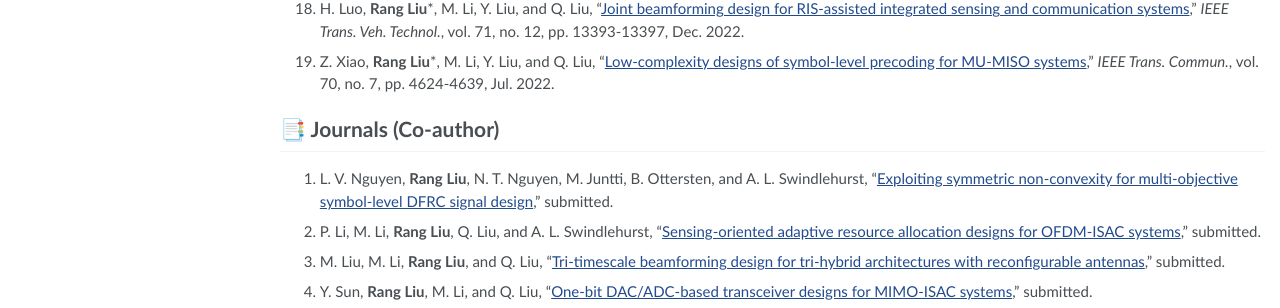
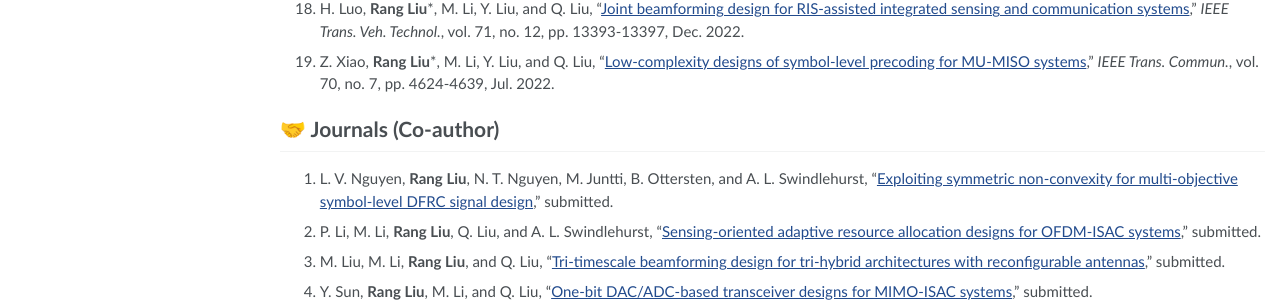
Before and after one commit to RangLiu0706/RangLiu0706.github.io, a Jekyll site: the page built from _pages/publications.md, in a window 1280 px wide and 900 px high, scrolled down 1172 px. Shown: the part 144-452 px from the top of the window. Built offline with Jekyll 4.4.1, drawn with Linux system fonts in a browser that asks for light colours; some of the changed text lies outside the part shown.

Commit message:
update2504252

```diff
--- a/_pages/publications.md
+++ b/_pages/publications.md
@@ -74,7 +74,7 @@
 
 
 
-# 📑 Journals (Co-author)  {#journal-coauthor}
+# 🤝 Journals (Co-author)  {#journal-coauthor}
 
 29. L. V. Nguyen, **Rang Liu**, N. T. Nguyen, M. Juntti, B. Ottersten, and A. L. Swindlehurst, "[Exploiting symmetric non-convexity for multi-objective symbol-level DFRC signal design](https://arxiv.org/abs/2504.14281)," submitted.
 
@@ -138,7 +138,7 @@
 
 
 
-# 📝 Conferences  {#conferences}
+# 🎤 Conferences  {#conferences}
 
 11. **Rang Liu**, A. L. Swindlehurst, and M. Li, "[CRB optimization using a parametric scattering model for extended targets in ISAC systems](https://arxiv.org/abs/2411.00145)," in *Proc. IEEE Int. Radar Conf.*, Atlanta, Georgia, USA, May 2025.
 
```
